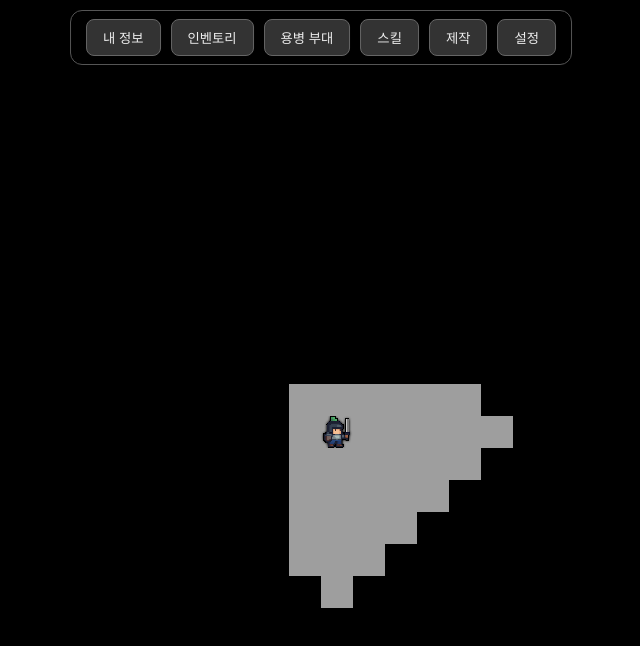
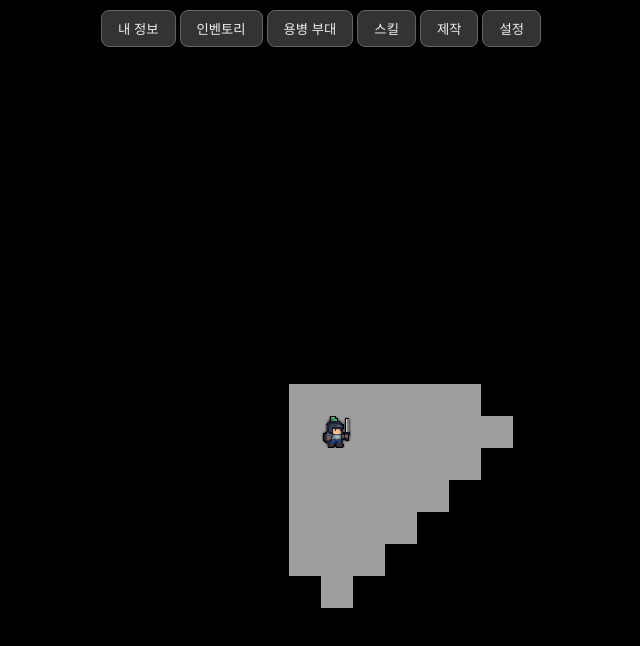
Before and after one commit to cagecorn/crawler-and-crawler, a website with bundled scripts: page index.html in a window 1280 px wide. Shown: the whole page, without its empty margins (319-959 px from the left). Built offline with nearby package versions, Linux system fonts and the light colour scheme.

Commit message:
Update layout styles

```diff
--- a/style.css
+++ b/style.css
@@ -4,48 +4,36 @@
     --border-slice: 25;
 }
 
+/* === 1. 기본 레이아웃 설정 === */
 body {
+    margin: 0;
+    padding: 0;
+    overflow: hidden; /* 화면 스크롤바를 완전히 제거합니다. */
     background-color: #000;
-    color: #eee;
-    font-family: 'Arial', sans-serif;
-    margin: 0;
-    overflow: hidden; /* 스크롤바 제거 */
 }
 
 #game-container {
-    position: fixed;
+    position: fixed; /* 화면에 위치를 고정합니다. */
     top: 0;
     left: 0;
-    width: 100%;
-    height: 100%;
-    z-index: 1; /* 게임 화면이 가장 뒤에 위치 */
-    display: flex; /* 캔버스를 가운데 정렬 */
-    justify-content: center;
-    align-items: center;
+    width: 100vw; /* 보이는 화면의 너비 100% */
+    height: 100vh; /* 보이는 화면의 높이 100% */
+    z-index: 1; /* 다른 UI 요소들보다 뒤에 있도록 설정 */
 }
 
 #game-canvas {
-    image-rendering: pixelated;
-    image-rendering: -moz-crisp-edges;
-    image-rendering: crisp-edges;
     width: 100%;
     height: 100%;
-    object-fit: contain;
-    display: block; /* 여백 제거 */
 }
 
+/* === 2. 상단 메뉴 및 모달창 Z-index 설정 === */
 #top-menu-bar {
     position: fixed;
     top: 10px;
     left: 50%;
     transform: translateX(-50%);
-    display: flex;
-    gap: 10px;
-    background-color: rgba(0, 0, 0, 0.5);
-    padding: 8px 15px;
-    border-radius: 12px;
-    border: 1px solid #555;
-    z-index: 100; /* 메뉴가 항상 위에 위치 */
+    z-index: 100; /* 게임 화면(z-index: 1)보다 위에 오도록 설정 */
+    /* ... 기타 스타일 ... */
 }
 
 .menu-btn {
@@ -69,7 +57,7 @@ body {
     width: 100%;
     height: 100%;
     background-color: rgba(0, 0, 0, 0.7);
-    z-index: 200;
+    z-index: 200; /* 메뉴 바보다도 위에 오도록 설정 */
     display: flex;
     justify-content: center;
     align-items: center;
@@ -128,32 +116,3 @@ body {
     object-fit: contain;
     vertical-align: middle;
 }
-
-/* ================================== */
-/* Canvas 전체 화면 및 레이아웃 수정 */
-/* ================================== */
-
-#game-container {
-    position: fixed; /* 화면에 위치를 고정시킵니다. */
-    top: 0;
-    left: 0;
-    width: 100vw; /* 뷰포트(보이는 화면)의 너비 100% */
-    height: 100vh; /* 뷰포트의 높이 100% */
-    z-index: 1; /* 다른 UI 요소들(메뉴, 팝업창)보다 뒤에 있도록 설정 */
-}
-
-#game-canvas {
-    width: 100%;
-    height: 100%;
-    /* 컨테이너 크기에 맞게 캔버스 비율을 유지하며 꽉 채웁니다. */
-    object-fit: cover;
-}
-
-/* 상단 메뉴와 모달창이 게임 화면 위에 오도록 z-index를 높게 설정 */
-#top-menu-bar {
-    z-index: 100;
-}
-
-#modal-overlay {
-    z-index: 200;
-}
```
